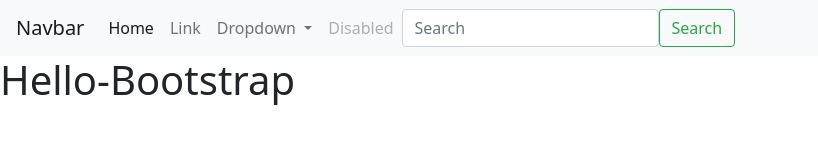
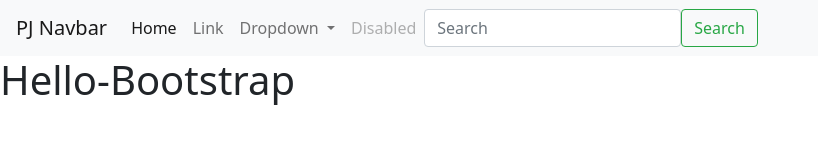
Before and after one commit to golfffff/feature-branch-workflow, a plain HTML site: page index.html in a window 1280 px wide. Shown: the whole page, without its empty margins (0-818 px from the left). Drawn offline with nearby package versions, Linux system fonts and the light colour scheme.

Commit message:
change navbar to PJ navbar

```diff
--- a/index.html
+++ b/index.html
@@ -11,7 +11,7 @@
 <body>
   <nav class="navbar navbar-expand-lg navbar-light bg-light">
   <div class="container-fluid">
-    <a class="navbar-brand" href="#">Navbar</a>
+    <a class="navbar-brand" href="#">PJ Navbar</a>
     <button class="navbar-toggler" type="button" data-bs-toggle="collapse" data-bs-target="#navbarSupportedContent" aria-controls="navbarSupportedContent" aria-expanded="false" aria-label="Toggle navigation">
       <span class="navbar-toggler-icon"></span>
     </button>
```
